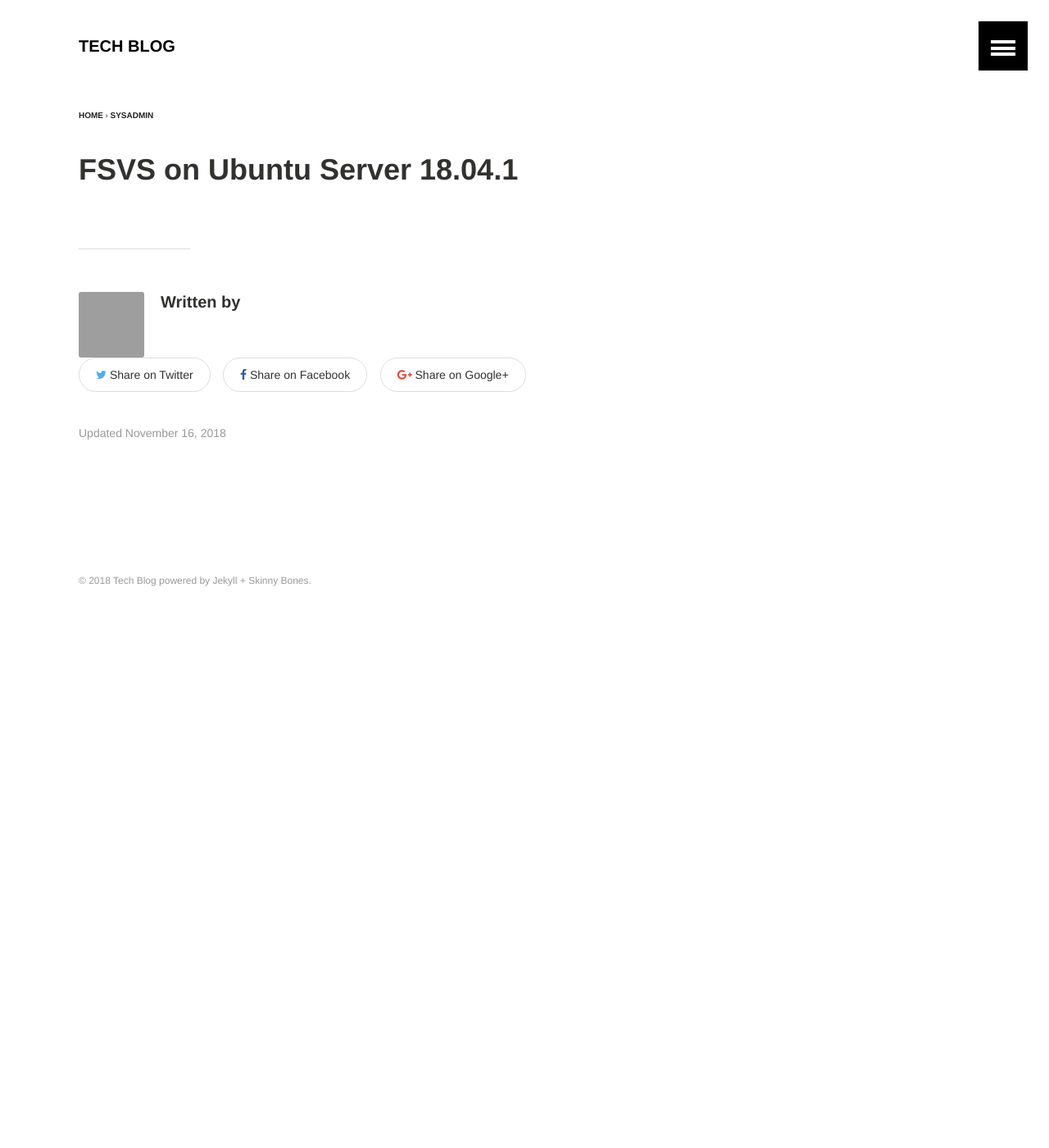
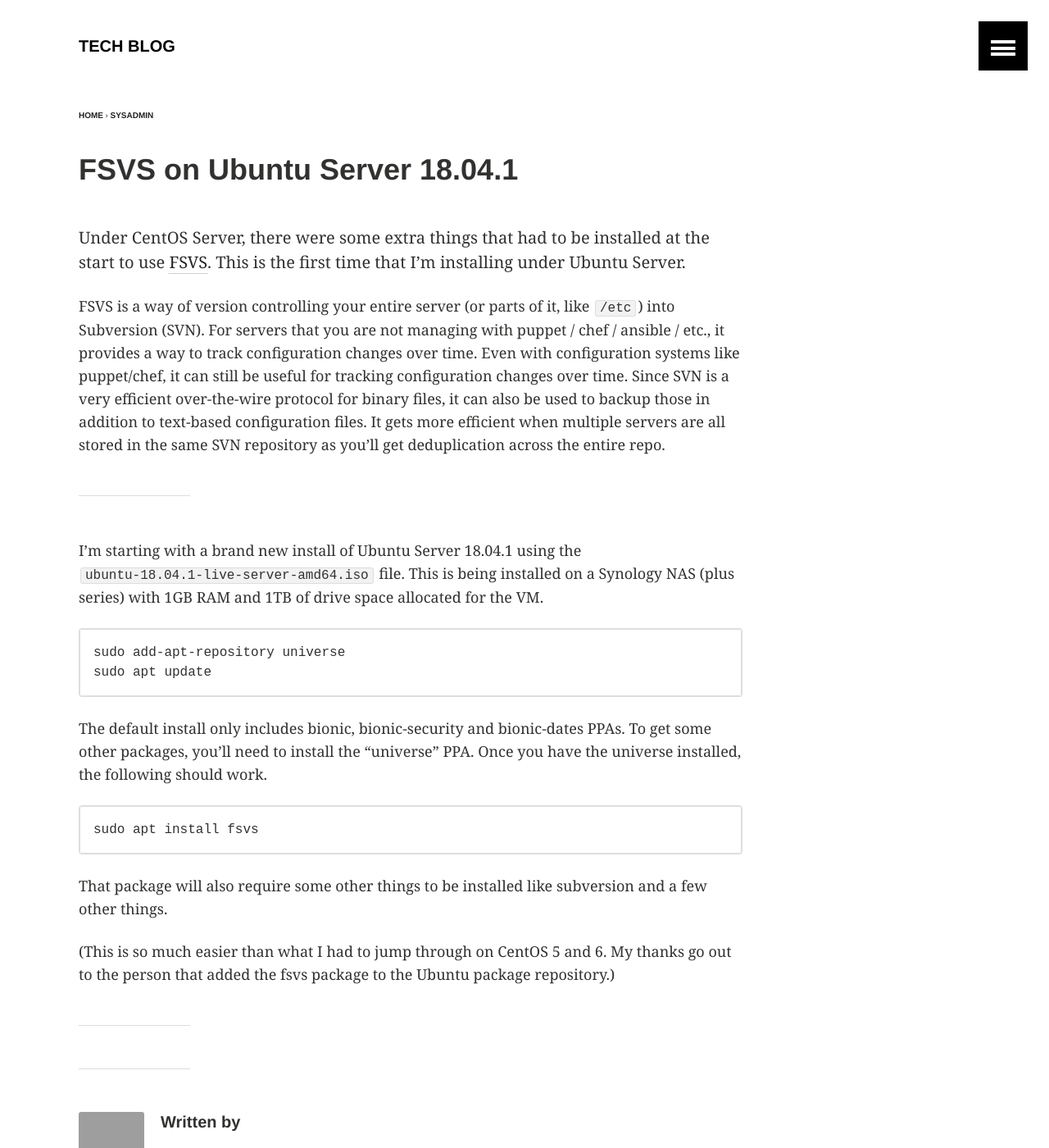
Before and after one commit to tgharold/blog, a Jekyll site: the page built from _posts/2018/2018-11-16-fsvs-ubuntu-server-1810.md, in a window 1280 px wide and 1400 px high. Shown: the whole window at 82% size. Built offline with Jekyll 4.4.1, drawn with Linux system fonts in a browser that asks for light colours.

Commit message:
finished fsvs install

```diff
--- a/_posts/2018/2018-11-16-fsvs-ubuntu-server-1810.md
+++ b/_posts/2018/2018-11-16-fsvs-ubuntu-server-1810.md
@@ -10,3 +10,24 @@ tags:
 - Linux
 
 ---
+
+Under CentOS Server, there were some extra things that had to be installed at the start to use [FSVS](http://fsvs.tigris.org/).  This is the first time that I'm installing under Ubuntu Server.
+
+FSVS is a way of version controlling your entire server (or parts of it, like `/etc`) into Subversion (SVN).  For servers that you are not managing with puppet / chef / ansible / etc., it provides a way to track configuration changes over time.  Even with configuration systems like puppet/chef, it can still be useful for tracking configuration changes over time.  Since SVN is a very efficient over-the-wire protocol for binary files, it can also be used to backup those in addition to text-based configuration files.  It gets more efficient when multiple servers are all stored in the same SVN repository as you'll get deduplication across the entire repo.
+
+---
+
+I'm starting with a brand new install of Ubuntu Server 18.04.1 using the `ubuntu-18.04.1-live-server-amd64.iso` file.  This is being installed on a Synology NAS (plus series) with 1GB RAM and 1TB of drive space allocated for the VM.
+
+    sudo add-apt-repository universe
+    sudo apt update
+
+The default install only includes bionic, bionic-security and bionic-dates PPAs.  To get some other packages, you'll need to install the "universe" PPA.  Once you have the universe installed, the following should work.
+
+    sudo apt install fsvs
+
+That package will also require some other things to be installed like subversion and a few other things.
+
+(This is so much easier than what I had to jump through on CentOS 5 and 6.  My thanks go out to the person that added the fsvs package to the Ubuntu package repository.)
+
+---
```
